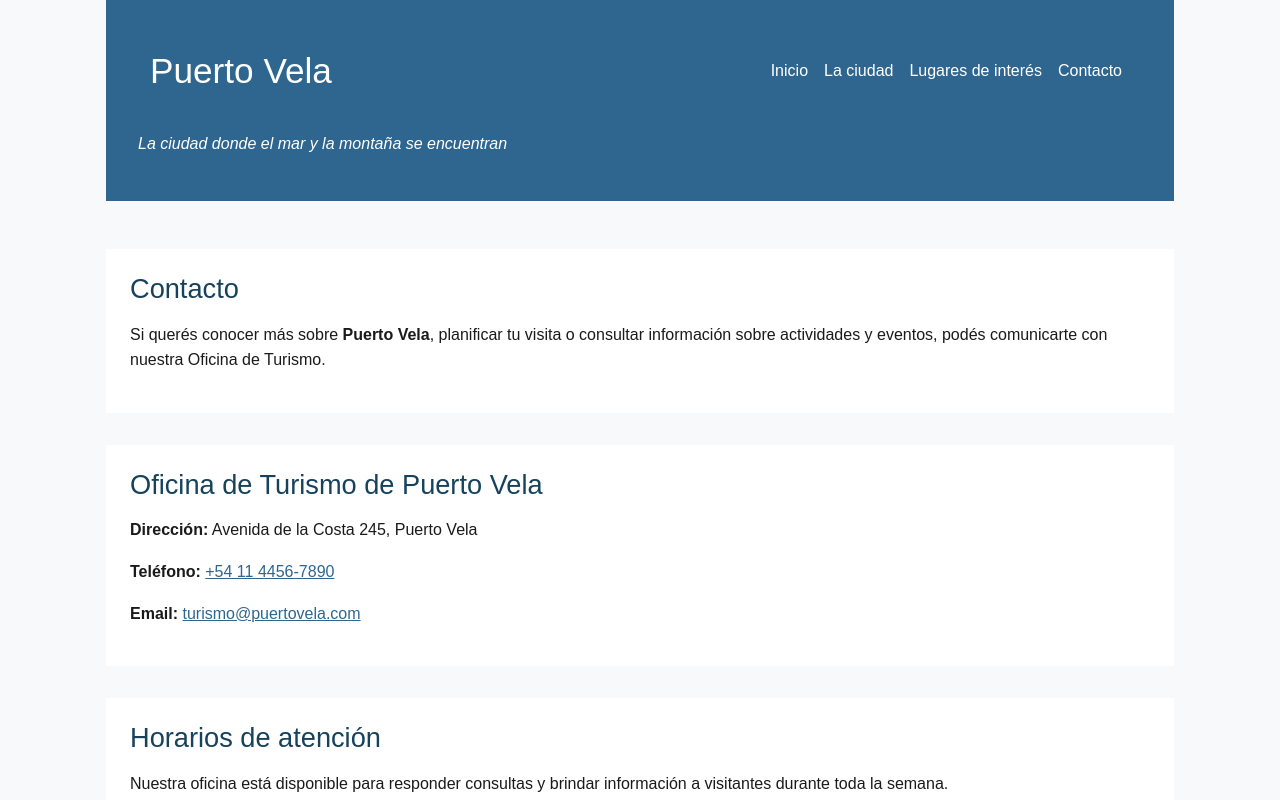
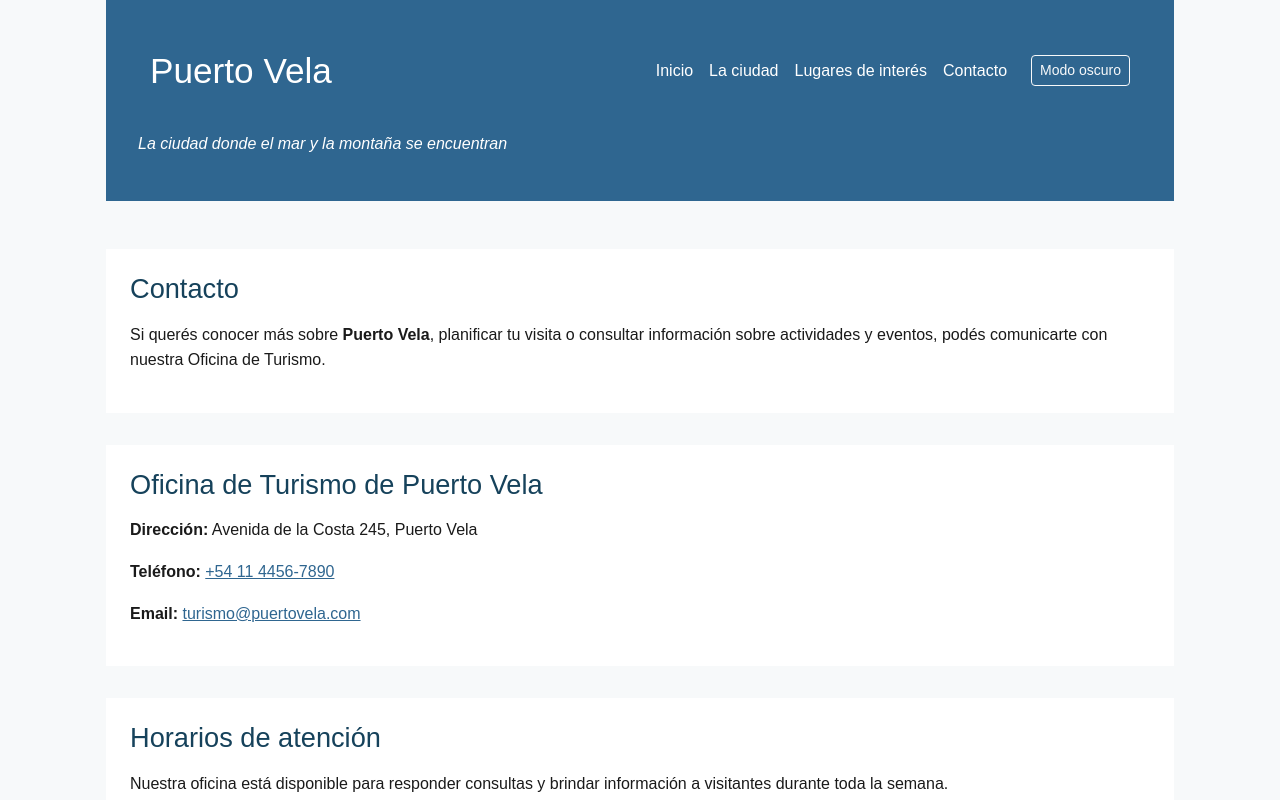
Before and after one commit to gianfrancopolo5-oss/Trabajo-practico-1, a plain HTML site: page contacto.html in a window 1280 px wide. Shown: the top 800 px of the page. Drawn offline with nearby package versions, Linux system fonts and the light colour scheme.

Commit message:
feat: agrego boton de modo oscuro en la barra de navegacion

```diff
--- a/contacto.html
+++ b/contacto.html
@@ -37,6 +37,11 @@
                     <li class="nav-item"><a class="nav-link" href="ciudad.html">La ciudad</a></li>
                     <li class="nav-item"><a class="nav-link" href="lugares.html">Lugares de interés</a></li>
                     <li class="nav-item"><a class="nav-link" href="contacto.html">Contacto</a></li>
+                    <li class="nav-item d-flex align-items-center ms-lg-3">
+                        <button id="btn-modo-oscuro" class="btn btn-outline-light btn-sm" type="button" aria-label="Cambiar entre modo claro y oscuro">
+                        Modo oscuro
+                        </button>
+                    </li>
                 </ul>
             </div>
         </div>
```
Also changed, not shown: ciudad.html (+5 -0 lines), index.html (+5 -0 lines), lugares.html (+5 -0 lines).
